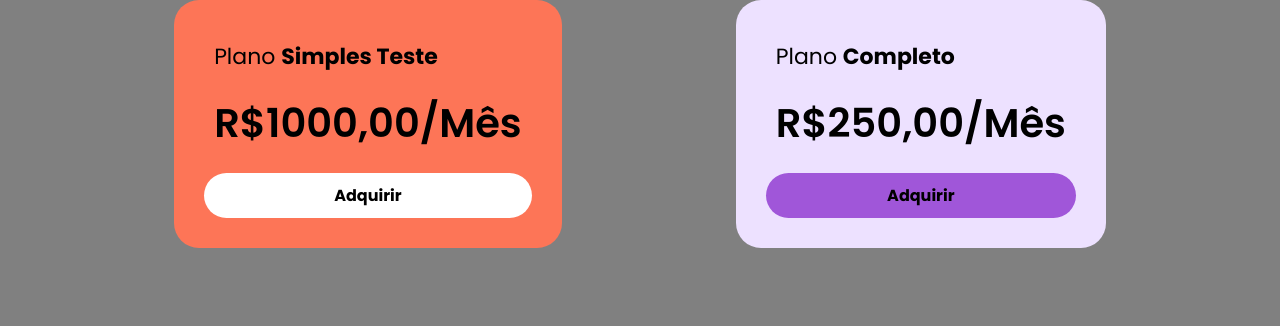
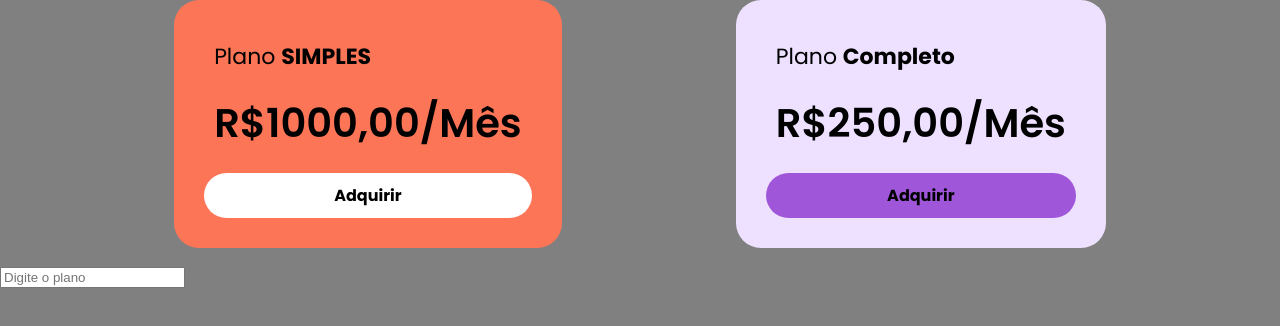
Before and after one commit to EuclydesUchoas/curso-angular, an Angular app in the folder projeto-components/: page / in a window 1280 px wide. Shown: the top 326 px of the page. Built offline with nearby package versions, Linux system fonts and the light colour scheme.

Commit message:
feat: Estudando @Input com Get e Set

```diff
--- a/projeto-components/src/app/app.component.html
+++ b/projeto-components/src/app/app.component.html
@@ -1,7 +1,14 @@
 <div class="cards-container">
-  <app-card planType="Simples Teste" [planPriceAlias]="1000"></app-card>
+  <app-card [planType]="cardPlanType" [planPriceAlias]="1000"></app-card>
 
   <app-card-roxo></app-card-roxo>
 </div>
 
+<br>
+
+<input #meuinput
+  type="text"
+  (keyup)="handlePlanType(meuinput.value)"
+  placeholder="Digite o plano" />
+
 <router-outlet />
--- a/projeto-components/src/app/app.component.ts
+++ b/projeto-components/src/app/app.component.ts
@@ -7,6 +7,10 @@
   styleUrl: './app.component.scss'
 })
 export class AppComponent {
-  cardPlanType = 'Completo';
-  cardPlanPrice = 200;
+  cardPlanType = 'Simples';
+  cardPlanPrice = 100;
+
+  handlePlanType(text: string) {
+    this.cardPlanType = text;
+  }
 }
--- a/projeto-components/src/app/card/card.component.ts
+++ b/projeto-components/src/app/card/card.component.ts
@@ -8,10 +8,21 @@
   encapsulation: ViewEncapsulation.Emulated
 })
 export class CardComponent {
-  @Input('planType') planType: string = '';
   @Input({ required: true, alias: 'planPriceAlias' }) planPrice: number = 0;
+
+  private _planType: string = '';
+
+  @Input('planType')
+  set planType(value: string) {
+    this._planType = value.toUpperCase();
+  }
+
+  get planType(): string {
+    return this._planType;
+  }
 
   buttonClicked(valueEmitted: boolean) {
     console.log('buttonClicked', valueEmitted);
+    console.log('planType', this.planType);
   }
 }
```
